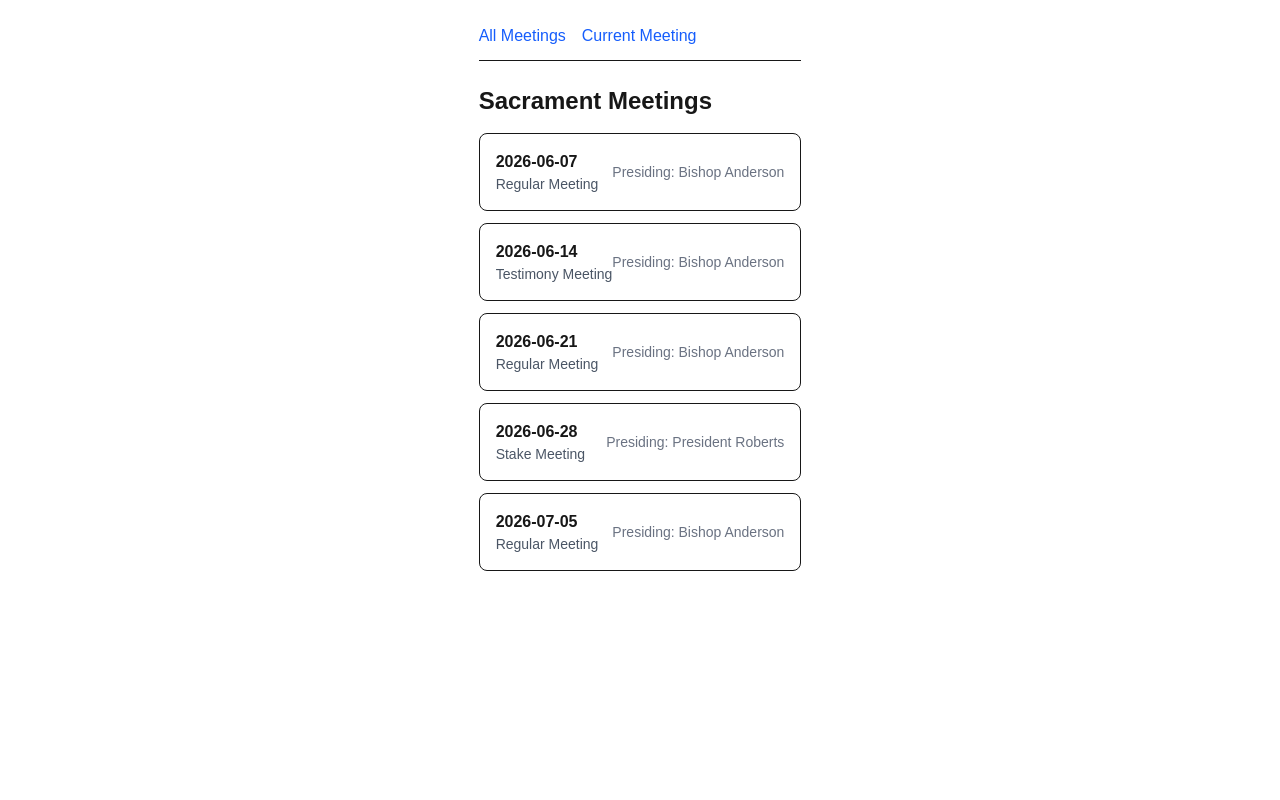
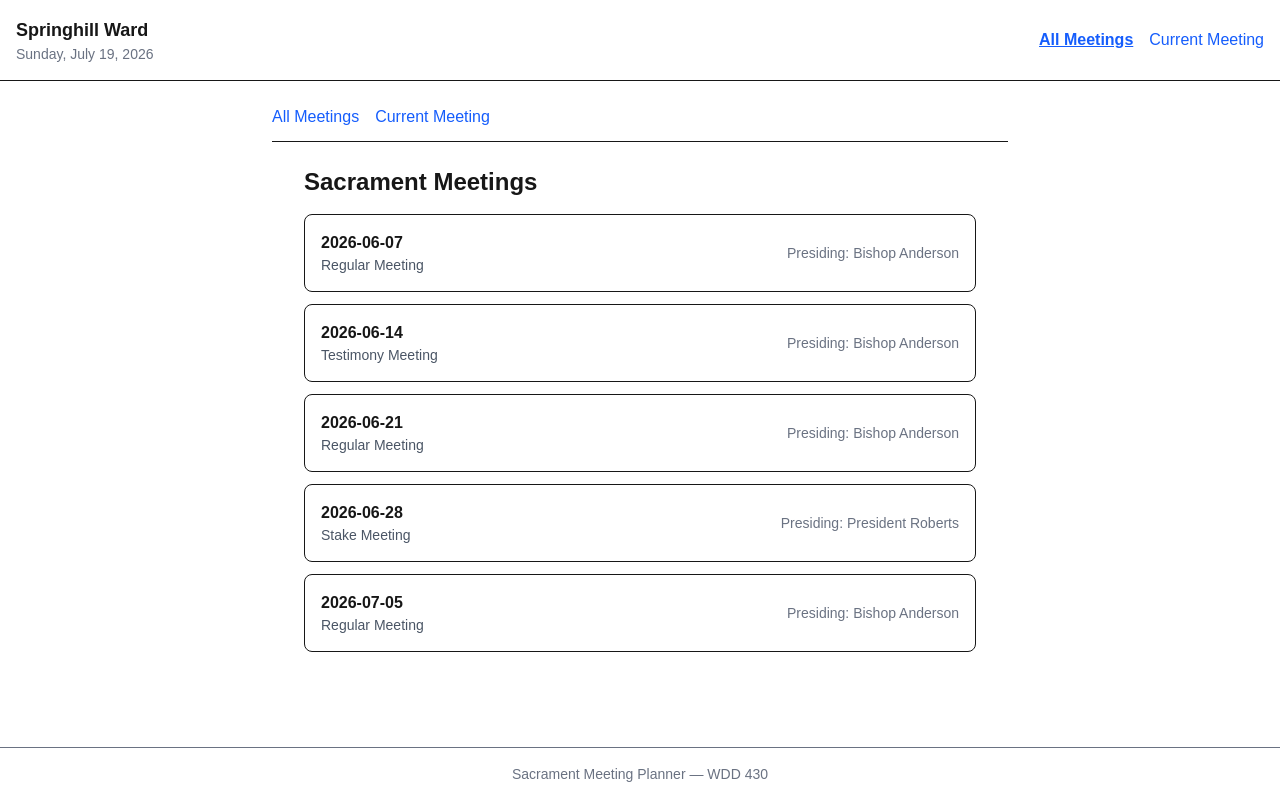
Before and after one commit to Sebasosax/sacrament-meetings, a Next.js app: page /meetings in a window 1280 px wide. Built offline with nearby package versions, Linux system fonts and the light colour scheme.

Commit message:
Integrate Header and Footer into root layout

```diff
--- a/app/layout.tsx
+++ b/app/layout.tsx
@@ -1,20 +1,21 @@
 import type { Metadata } from "next";
 import { Geist, Geist_Mono } from "next/font/google";
 import "./globals.css";
+import Header from "@/components/Header";
+import Footer from "@/components/Footer";
 
 const geistSans = Geist({
   variable: "--font-geist-sans",
   subsets: ["latin"],
 });
-
 const geistMono = Geist_Mono({
   variable: "--font-geist-mono",
   subsets: ["latin"],
 });
 
 export const metadata: Metadata = {
-  title: "Create Next App",
-  description: "Generated by create next app",
+  title: "Sacrament Meeting Planner",
+  description: "Plan and manage sacrament meeting agendas",
 };
 
 export default function RootLayout({
@@ -27,7 +28,11 @@ export default function RootLayout({
       lang="en"
       className={`${geistSans.variable} ${geistMono.variable} h-full antialiased`}
     >
-      <body className="min-h-full flex flex-col">{children}</body>
+      <body className="min-h-full flex flex-col">
+        <Header />
+        <main className="flex-1">{children}</main>
+        <Footer />
+      </body>
     </html>
   );
 }
```
